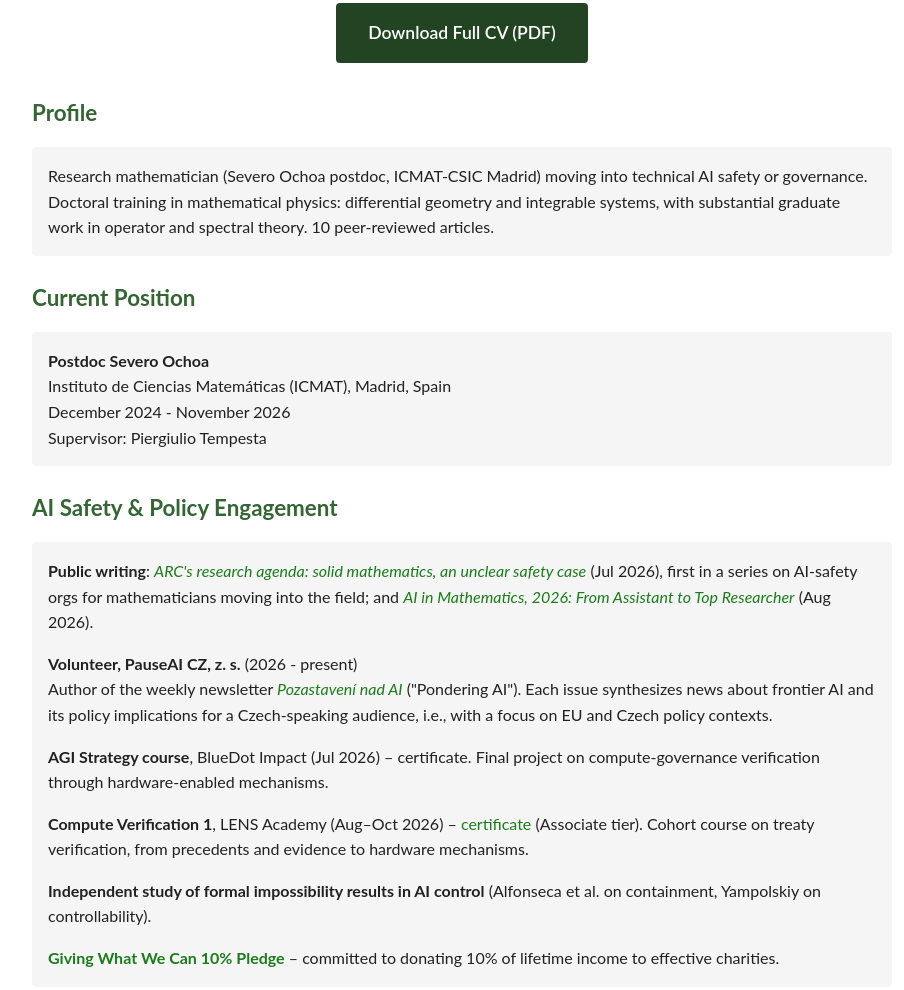
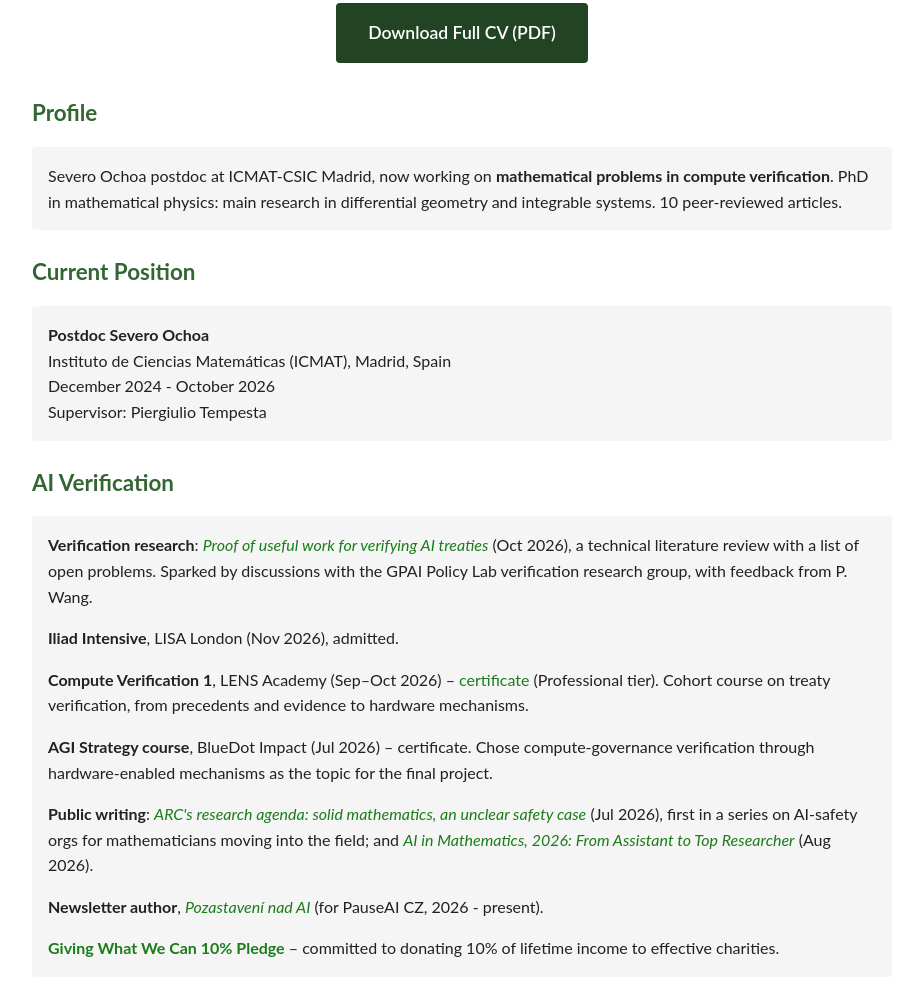
Before and after one commit to OndrejKubu/OndrejKubu.github.io, a plain HTML site: page cv.html in a window 1280 px wide. Shown: the part 227-1217 px from the top of the page, without its empty margins (178-1082 px from the left). Drawn offline with Linux system fonts and the light colour scheme.

Commit message:
CV: verification focus, PoUW and Iliad Intensive, LENS Professional tier, ICMAT end Oct 2026
Co-Authored-By: Claude Opus 5.5 <noreply@anthropic.com>

```diff
--- a/cv.html
+++ b/cv.html
@@ -33,22 +33,35 @@
 
                 <h3>Profile</h3>
                 <div class="cv-section">
-                    <p>Research mathematician (Severo Ochoa postdoc, ICMAT-CSIC Madrid) moving into
-                    technical AI safety or governance. Doctoral training in mathematical physics: differential
-                    geometry and integrable systems, with substantial graduate work in operator and
-                    spectral theory. 10 peer-reviewed articles.</p>
+                    <p>Severo Ochoa postdoc at ICMAT-CSIC Madrid, now working on
+                    <strong>mathematical problems in compute verification</strong>. PhD in mathematical physics:
+                    main research in differential geometry and integrable systems. 10 peer-reviewed articles.</p>
                 </div>
 
                 <h3>Current Position</h3>
                 <div class="cv-section">
                     <p><strong>Postdoc Severo Ochoa</strong><br>
                     Instituto de Ciencias Matemáticas (ICMAT), Madrid, Spain<br>
-                    December 2024 - November 2026<br>
+                    December 2024 - October 2026<br>
                     Supervisor: Piergiulio Tempesta</p>
                 </div>
 
-                <h3>AI Safety &amp; Policy Engagement</h3>
+                <h3>AI Verification</h3>
                 <div class="cv-section">
+                    <p><strong>Verification research</strong>:
+                    <a href="writing/pouw-verification.html"><em>Proof of useful work for verifying AI treaties</em></a>
+                    (Oct 2026), a technical literature review with a list of open problems. Sparked by
+                    discussions with the GPAI Policy Lab verification research group, with feedback from P. Wang.</p>
+
+                    <p><strong>Iliad Intensive</strong>, LISA London (Nov 2026), admitted.</p>
+
+                    <p><strong>Compute Verification 1</strong>, LENS Academy (Sep&ndash;Oct 2026) &ndash;
+                    <a href="https://lensacademy.org/certificate/D-Akgx4KdBUs0t63PVdEYg" target="_blank">certificate</a> (Professional tier).
+                    Cohort course on treaty verification, from precedents and evidence to hardware mechanisms.</p>
+
+                    <p><strong>AGI Strategy course</strong>, BlueDot Impact (Jul 2026) &ndash; certificate.
+                    Chose compute-governance verification through hardware-enabled mechanisms as the topic for the final project.</p>
+
                     <p><strong>Public writing</strong>:
                     <a href="https://kubuondr.substack.com/p/arcs-research-agenda-solid-mathematics" target="_blank"><em>ARC's research agenda: solid mathematics, an unclear safety case</em></a>
                     (Jul 2026), first in a series on AI-safety orgs for mathematicians moving into
@@ -56,22 +69,9 @@
                     <a href="https://kubuondr.substack.com/p/ai-in-mathematics-2026-assistant-researcher" target="_blank"><em>AI in Mathematics, 2026: From Assistant to Top Researcher</em></a>
                     (Aug 2026).</p>
 
-                    <p><strong>Volunteer, PauseAI CZ, z. s.</strong> (2026 - present)<br>
-                    Author of the weekly newsletter
+                    <p><strong>Newsletter author</strong>,
                     <a href="https://pozastaveninadai.substack.com" target="_blank"><em>Pozastavení nad AI</em></a>
-                    ("Pondering AI"). Each issue synthesizes news about frontier AI and its policy
-                    implications for a Czech-speaking audience, i.e., with a focus on EU and Czech
-                    policy contexts.</p>
-
-                    <p><strong>AGI Strategy course</strong>, BlueDot Impact (Jul 2026) &ndash; certificate.
-                    Final project on compute-governance verification through hardware-enabled mechanisms.</p>
-
-                    <p><strong>Compute Verification 1</strong>, LENS Academy (Aug&ndash;Oct 2026) &ndash;
-                    <a href="https://lensacademy.org/certificate/D-Akgx4KdBUs0t63PVdEYg" target="_blank">certificate</a> (Associate tier).
-                    Cohort course on treaty verification, from precedents and evidence to hardware mechanisms.</p>
-
-                    <p><strong>Independent study of formal impossibility results in AI control</strong>
-                    (Alfonseca et al. on containment, Yampolskiy on controllability).</p>
+                    (for PauseAI CZ, 2026 - present).</p>
 
                     <p><strong><a href="https://www.givingwhatwecan.org/pledge" target="_blank">Giving What We Can 10% Pledge</a></strong>
                     – committed to donating 10% of lifetime income to effective charities.</p>
```
Also changed, not shown: 1 other file.
